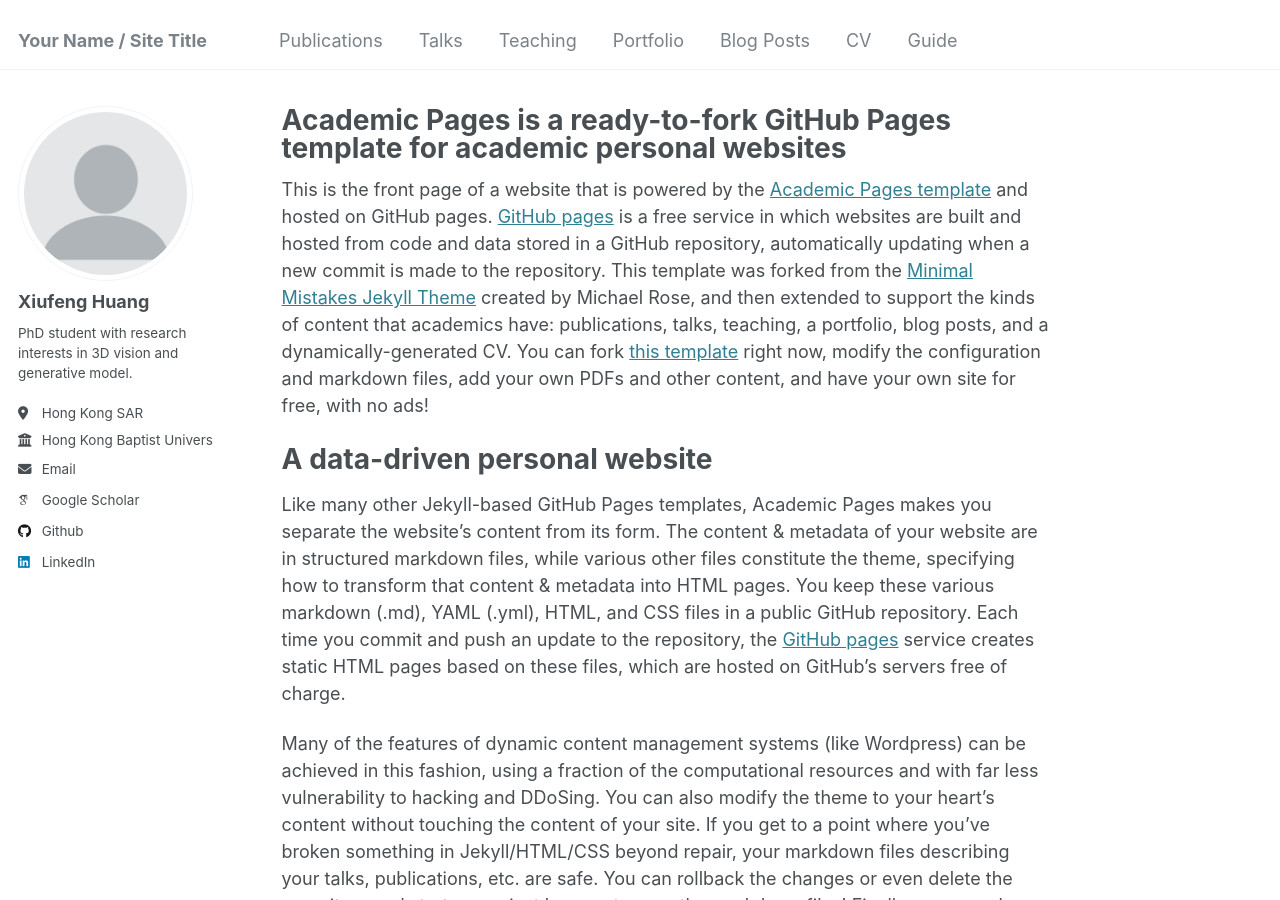
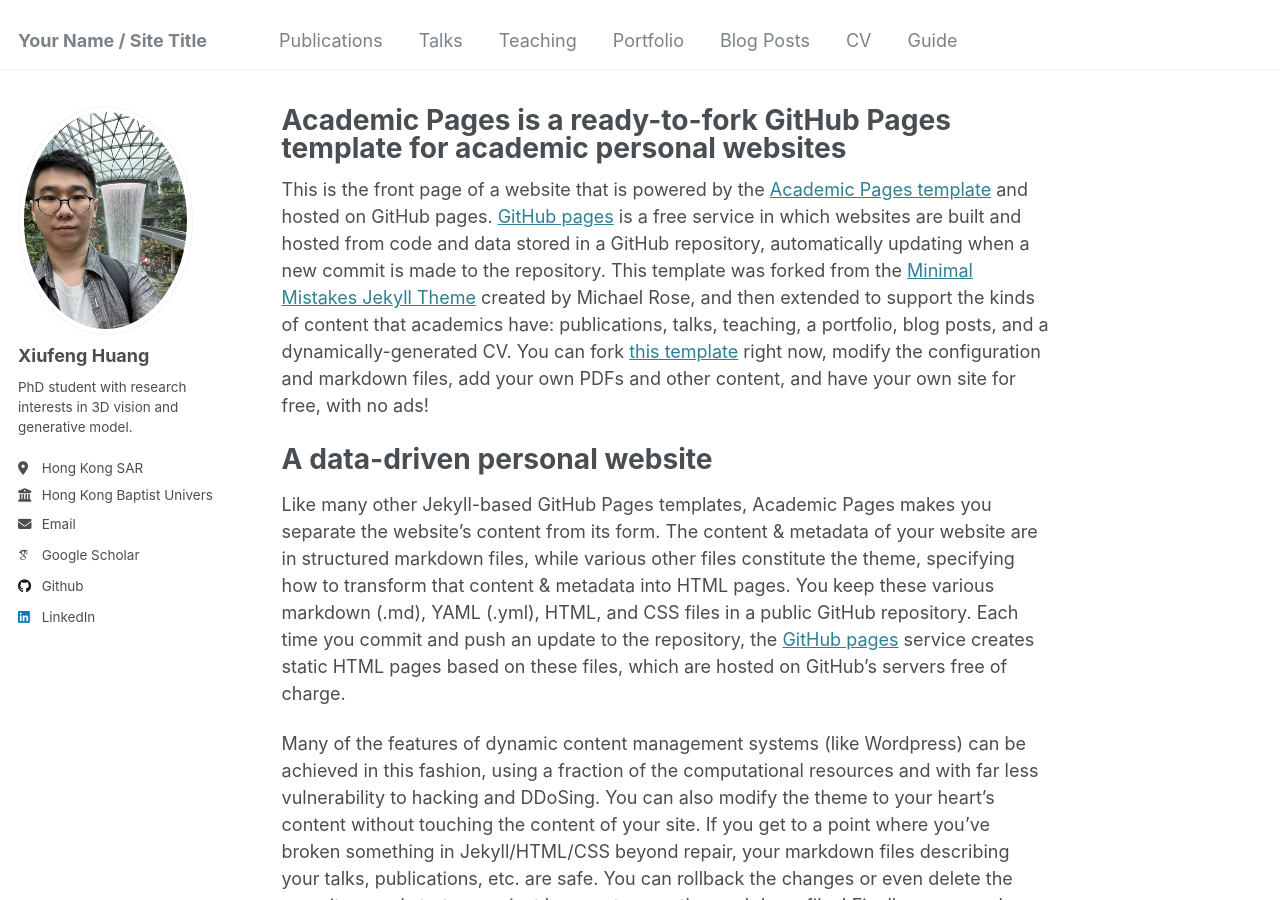
Before and after one commit to kevinhuangxf/kevinhuangxf.github.io, a Jekyll site: the page built from _pages/about.md, in a window 1280 px wide and 900 px high. Built offline with Jekyll 4.4.1, drawn with Linux system fonts in a browser that asks for light colours; some web fonts are replaced.

Commit message:
Update _config.yml

```diff
--- a/_config.yml
+++ b/_config.yml
@@ -21,7 +21,7 @@ repository               : "academicpages/academicpages.github.io"
 #               Additional customization can be done by editing /_includes/author-profile.html
 author:
   # Biographic information
-  avatar           : "profile.png"
+  avatar           : "selfie_2023.jpg"
   name             : "Xiufeng Huang"
   pronouns         : # example: "she/her"
   bio              : "PhD student with research interests in 3D vision and generative model."
```
